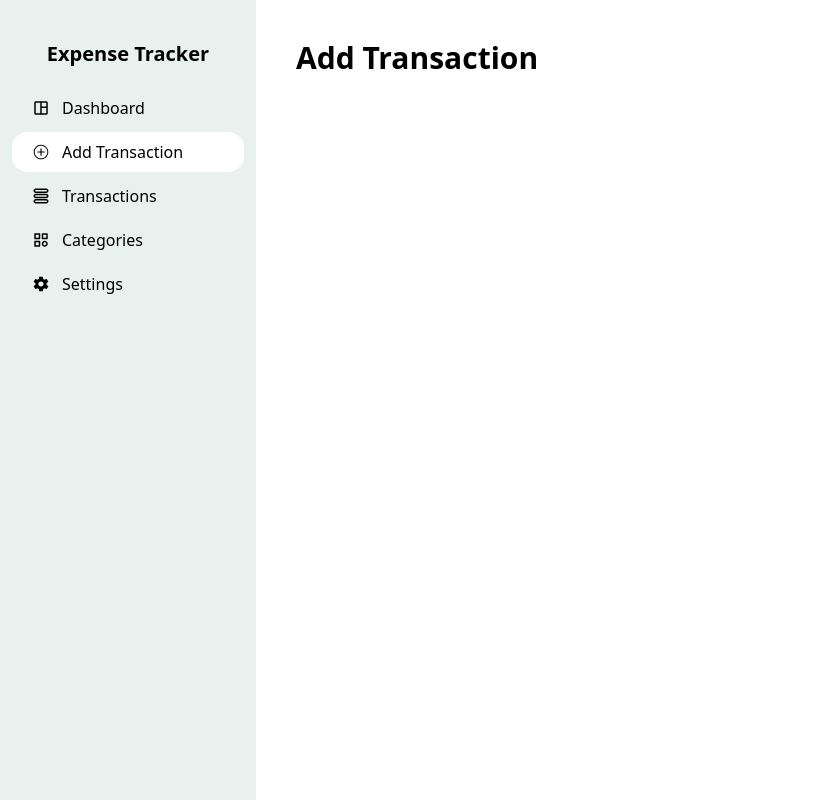
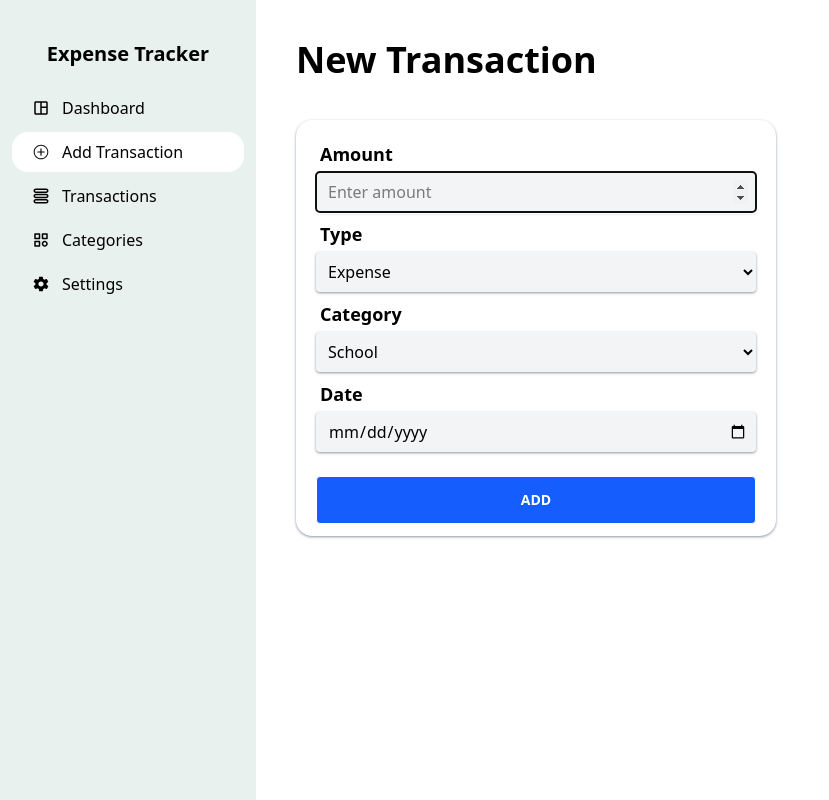
Before and after one commit to kenshiin1123/expense-tracker, a React (Vite) app: page /add in a window 1280 px wide. Shown: the whole page, without its empty margins (0-829 px from the left). Built offline with nearby package versions, Linux system fonts and the light colour scheme.

Commit message:
new add transaction user interface

```diff
--- a/src/components/Button.jsx
+++ b/src/components/Button.jsx
@@ -1,22 +1,26 @@
-import React from "react";
-
 export default function Button({
   children,
   handleClick = () => {},
   type = "default",
+  size = "small",
+  additionalClass,
 }) {
-  let additionalClass = "";
+  if (type === "delete") {
+    additionalClass += " bg-red-600 text-white active:scale-90";
+  } else if (type === "info") {
+    additionalClass += " bg-blue-600 text-white ";
+  }
 
-  if (type === "delete") {
-    additionalClass = "bg-red-600 text-white active:scale-98";
-  } else if (type === "info") {
-    additionalClass = "bg-blue-600 text-white ";
+  if (size === "small") {
+    additionalClass += " w-20";
+  } else {
+    additionalClass += " w-full";
   }
 
   return (
     <button
       onClick={handleClick}
-      className={`uppercase font-semibold text-sm w-20 h-12 border rounded hover:scale-97 active:scale-98 ${additionalClass}`}
+      className={`uppercase font-semibold text-sm h-12 border rounded hover:scale-98 active:opacity-80 ${additionalClass}`}
     >
       {children}
     </button>
--- a/src/components/Container.jsx
+++ b/src/components/Container.jsx
@@ -5,13 +5,16 @@ export default function Container({
   duration = 0.2,
   noPadding = false,
   handleClick = () => {},
+  hoverAnimate = false,
 }) {
   return (
     <motion.div
-      whileHover={{
-        scale: 1.03,
-        transition: { duration: 0.1 },
-      }}
+      whileHover={
+        hoverAnimate && {
+          scale: 1.015,
+          transition: { duration: 0.1 },
+        }
+      }
       initial={{ x: -30, opacity: 0 }}
       animate={{ x: 0, opacity: 1 }}
       transition={{ x: { duration: duration } }}
--- /dev/null
+++ b/src/components/DropDown.jsx
@@ -0,0 +1,5 @@
+import React from "react";
+
+export default function DropDown() {
+  return <div>DropDown</div>;
+}
--- a/src/components/Header.jsx
+++ b/src/components/Header.jsx
@@ -1,7 +1,7 @@
 import { motion } from "motion/react";
 
 export default function Header({
-  size = "large",
+  size = "extra-large",
   additionalClass = "",
   children,
 }) {
@@ -15,7 +15,7 @@ export default function Header({
       classes = "text-xl font-medium text-gray-800";
       break;
     case "large":
-      classes = "text-3xl font-bold";
+      classes = "text-2xl font-bold";
       break;
     case "extra-large":
       classes = "text-4xl font-bold";
--- /dev/null
+++ b/src/components/Input.jsx
@@ -0,0 +1,9 @@
+export default function Input({ ref = undefined, ...props }) {
+  return (
+    <input
+      ref={ref}
+      {...props}
+      className="bg-gray-100 rounded indent-1 p-2 shadow-sm shadow-gray-400"
+    />
+  );
+}
--- /dev/null
+++ b/src/components/Label.jsx
@@ -0,0 +1,9 @@
+import React from "react";
+
+export default function Label({ htmlfor, children }) {
+  return (
+    <label htmlFor={htmlfor} className="text-lg font-semibold indent-1">
+      {children}
+    </label>
+  );
+}
--- a/src/components/PieChart.jsx
+++ b/src/components/PieChart.jsx
@@ -57,9 +57,9 @@ const options = {
 export default function PieChart() {
   return (
     <Container additionalClasses={"mt-5"}>
-      <Header>Expenses</Header>
+      <Header size="large">Expenses</Header>
       <div className="mx-auto flex justify-center">
-        <div className="relative min-md:w-[40%] h-[190px]">
+        <div className="relative min-md:w-[40%] h-[200px]">
           <Doughnut data={data} options={options} />
         </div>
       </div>
--- a/src/components/StatCard.jsx
+++ b/src/components/StatCard.jsx
@@ -6,6 +6,7 @@ export default function StatCard({
   value,
   type = "balance",
   moneySign = "$",
+  size = "large",
 }) {
   let containerWidth = "";
   let backgroundColor = "white";
@@ -28,7 +29,10 @@ export default function StatCard({
       additionalClasses={`mt-5 space-y-3 ${containerWidth} ${backgroundColor}`}
     >
       <Header size="medium">{title}</Header>
-      <Header size="extra-large" additionalClass={textColor}>
+      <Header
+        size={size === "medium" ? "medium" : "extra-large"}
+        additionalClass={textColor}
+      >
         {moneySign}
         {value}
       </Header>
--- a/src/components/TransactionCard.jsx
+++ b/src/components/TransactionCard.jsx
@@ -36,6 +36,7 @@ export default function TransactionCard({
       duration={duration}
       noPadding={isActive}
       handleClick={toggleActive}
+      hoverAnimate={true}
     >
       <IconContainer bg={bg}>{icon}</IconContainer>
       <div className="space-y-1">
--- a/src/pages/AddTransaction.jsx
+++ b/src/pages/AddTransaction.jsx
@@ -1,8 +1,79 @@
 import Header from "../components/Header";
+import Container from "../components/Container";
+import Input from "../components/Input";
+import Label from "../components/Label";
+import { useEffect, useRef } from "react";
+import Button from "../components/Button";
 export default function AddTransaction() {
+  const amountInputRef = useRef();
+
+  useEffect(() => {
+    amountInputRef.current.focus();
+  });
+
   return (
     <>
-      <Header>Add Transaction</Header>
+      <Header>New Transaction</Header>
+      <Container
+        additionalClasses="mt-5 max-w-[30rem] mt-10 px-5 py-3 max-sm:mx-auto"
+        noPadding={true}
+      >
+        <Section>
+          <Label htmlfor={"amount"}>Amount</Label>
+          <Input
+            ref={amountInputRef}
+            id="amount"
+            name="amount"
+            type="number"
+            placeholder="Enter amount"
+          />
+        </Section>
+        <TypeDropDown />
+        <CategoryDropDown />
+        <Section>
+          <Label htmlfor={"date"}>Date</Label>
+          <Input id="amount" name="amount" type="date" />
+        </Section>
+        <Button type="info" size="wide" additionalClass={"mt-4"}>
+          Add
+        </Button>
+      </Container>
     </>
   );
 }
+
+const Section = ({ children }) => {
+  return <section className="flex flex-col my-2 gap-1">{children}</section>;
+};
+
+const TypeDropDown = () => {
+  return (
+    <Section>
+      <Label htmlfor={"type"}>Type</Label>
+      <select
+        name="type"
+        id="type"
+        className="bg-gray-100 rounded p-2 shadow-sm shadow-gray-400"
+      >
+        <option value="">Expense</option>
+        <option value="">Income</option>
+      </select>
+    </Section>
+  );
+};
+
+const CategoryDropDown = () => {
+  return (
+    <Section>
+      <Label htmlfor={"category"}>Category</Label>
+      <select
+        name="category"
+        id="category"
+        className="bg-gray-100 rounded p-2 shadow-sm shadow-gray-400"
+      >
+        <option value="">School</option>
+        <option value="">Groceries</option>
+      </select>
+    </Section>
+  );
+};
--- a/src/pages/Dashboard.jsx
+++ b/src/pages/Dashboard.jsx
@@ -8,8 +8,18 @@ export default function Dashboard() {
       {/* Total Balance */}
       <StatCard title={"Total Balance"} value={"160.00"} type="balance" />
       <section className="flex justify-between">
-        <StatCard title={"Total Income"} value={"160.00"} type="income" />
-        <StatCard title={"Total Expenses"} value={"160.00"} type="expenses" />
+        <StatCard
+          title={"Total Income"}
+          value={"160.00"}
+          type="income"
+          size={"medium"}
+        />
+        <StatCard
+          title={"Total Expenses"}
+          value={"160.00"}
+          type="expenses"
+          size={"medium"}
+        />
       </section>
       <PieChart />
     </>
```
